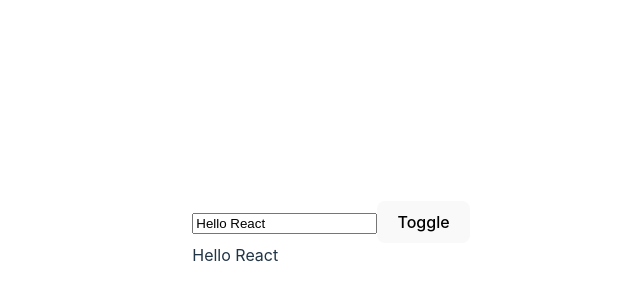
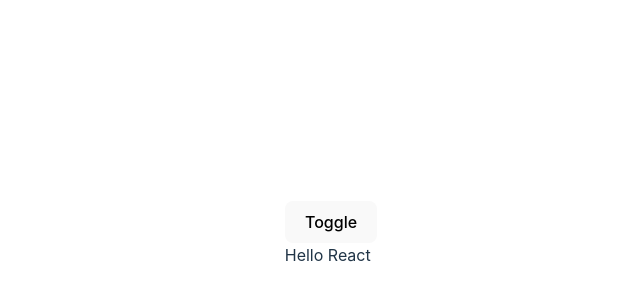
Before and after one commit to moazamdev/100DaysOfCode, a React (Vite) app: page / in a window 1280 px wide. Shown: the part 166-466 px from the top of the page, without its empty margins (309-949 px from the left). Built offline with nearby package versions, Linux system fonts and the light colour scheme.

Commit message:
useEffect on mount and update

```diff
--- a/src/components/day8/useEffectToggleWithTitle.jsx
+++ b/src/components/day8/useEffectToggleWithTitle.jsx
@@ -11,25 +11,27 @@
 };
 
 const Toggler = ({ toggle, onToggle }) => {
-    const [title, setTitle] = React.useState('Hello React');
+  const calledOnce = React.useRef(false);
 
   React.useEffect(() => {
-      console.log('I run if toggle or title change (and on mount).');
-    }, [toggle, title]);
+    if (calledOnce.current) {
+      return;
+    }
 
-    const handleChange = (event) => {
-      setTitle(event.target.value);
-    };
+    if (toggle === false) {
+      console.log('I run only once if toggle is false.');
+
+      calledOnce.current = true;
+    }
+  }, [toggle]);
 
   return (
     <div>
-        <input type="text" value={title} onChange={handleChange} />
-
       <button type="button" onClick={onToggle}>
         Toggle
       </button>
 
-        {toggle && <div>{title}</div>}
+      {toggle && <div>Hello React</div>}
     </div>
   );
 };
```
Lines whose indentation alone changed are shown as unchanged.
